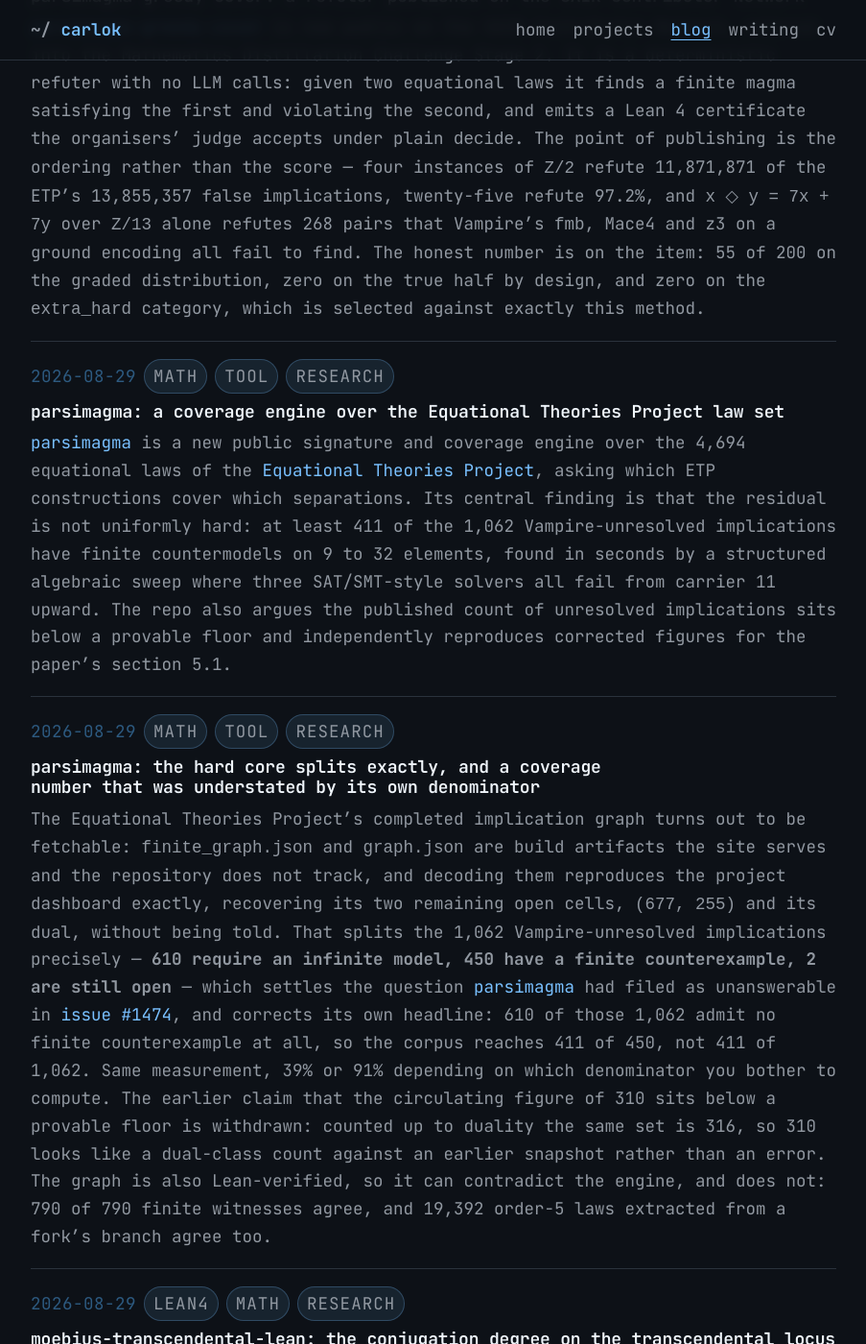
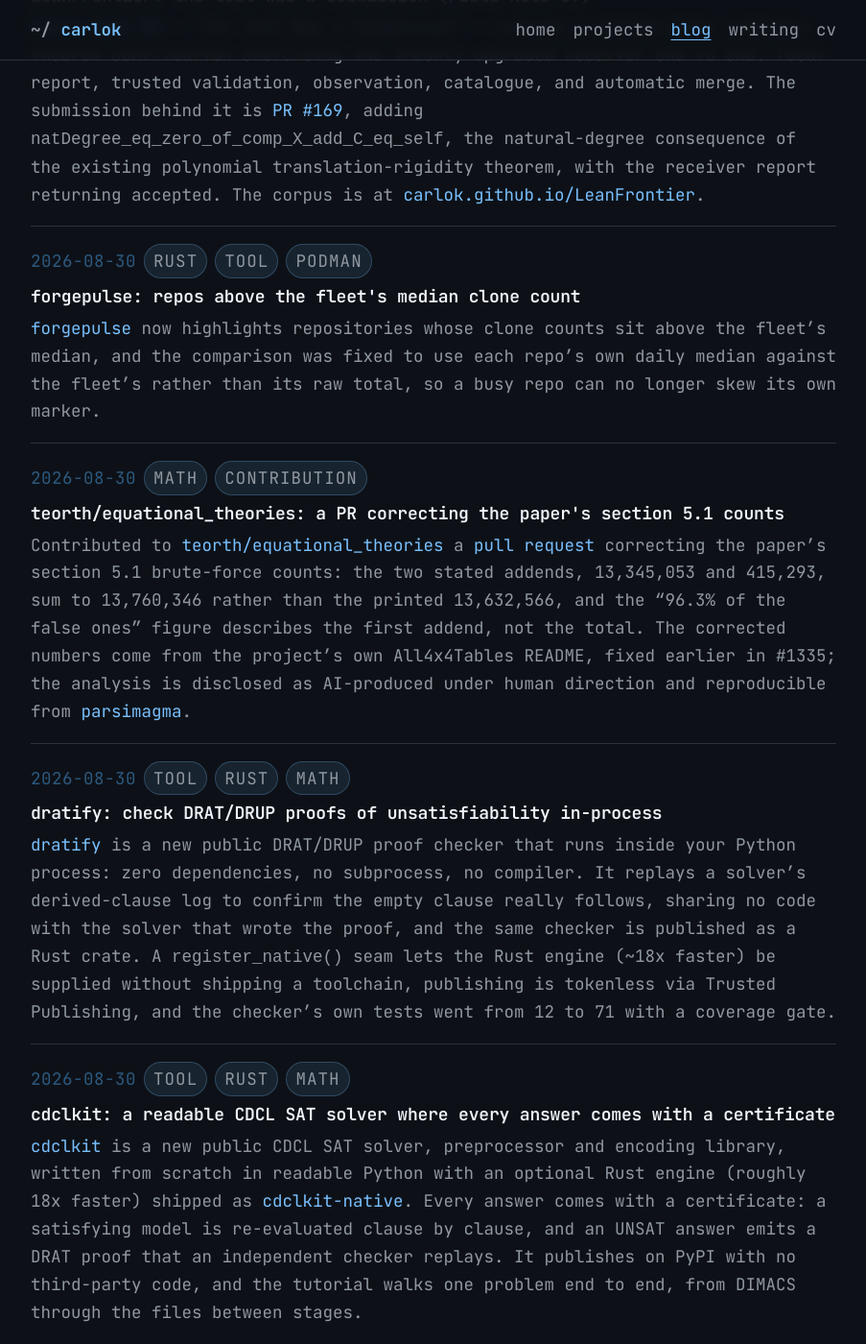
Before and after one commit to carlok/carlok.github.io, a Jekyll site: the page built from blog.md, in a window 1280 px wide and 1400 px high, scrolled down 745 px. Shown: the whole window at 96% size, without its empty margins (188-1091 px from the left). Built offline with Jekyll 4.4.1, drawn with Linux system fonts in a browser that asks for light colours; some of the changed text lies outside the part shown.

Commit message:
posts: cdclkit, dratify, LeanFrontier Field Note 09, equational_theories#1473, forgepulse median; projects: add cdclkit + dratify

```diff
--- /dev/null
+++ b/_posts/2026-08-30-cdclkit.md
@@ -0,0 +1,14 @@
+---
+title: "cdclkit: a readable CDCL SAT solver where every answer comes with a certificate"
+date: 2026-08-30
+tags: [tool, rust, math]
+---
+
+[cdclkit](https://github.com/carlok/cdclkit) is a new public CDCL SAT solver,
+preprocessor and encoding library, written from scratch in readable Python
+with an optional Rust engine (roughly 18x faster) shipped as
+[cdclkit-native](https://pypi.org/project/cdclkit-native/). Every answer comes
+with a certificate: a satisfying model is re-evaluated clause by clause, and an
+UNSAT answer emits a DRAT proof that an independent checker replays. It
+publishes on PyPI with no third-party code, and the tutorial walks one problem
+end to end, from DIMACS through the files between stages.
--- /dev/null
+++ b/_posts/2026-08-30-dratify.md
@@ -0,0 +1,14 @@
+---
+title: "dratify: check DRAT/DRUP proofs of unsatisfiability in-process"
+date: 2026-08-30
+tags: [tool, rust, math]
+---
+
+[dratify](https://github.com/carlok/dratify) is a new public DRAT/DRUP proof
+checker that runs inside your Python process: zero dependencies, no subprocess,
+no compiler. It replays a solver's derived-clause log to confirm the empty
+clause really follows, sharing no code with the solver that wrote the proof,
+and the same checker is published as a Rust crate. A `register_native()` seam
+lets the Rust engine (~18x faster) be supplied without shipping a toolchain,
+publishing is tokenless via Trusted Publishing, and the checker's own tests
+went from 12 to 71 with a coverage gate.
--- /dev/null
+++ b/_posts/2026-08-30-equational-theories-1473.md
@@ -0,0 +1,15 @@
+---
+title: "teorth/equational_theories: a PR correcting the paper's section 5.1 counts"
+date: 2026-08-30
+tags: [math, contribution]
+---
+
+Contributed to [teorth/equational_theories](https://github.com/teorth/equational_theories)
+a [pull request](https://github.com/teorth/equational_theories/pull/1473)
+correcting the paper's section 5.1 brute-force counts: the two stated addends,
+13,345,053 and 415,293, sum to 13,760,346 rather than the printed 13,632,566,
+and the "96.3% of the false ones" figure describes the first addend, not the
+total. The corrected numbers come from the project's own
+All4x4Tables README, fixed earlier in #1335; the analysis is disclosed as
+AI-produced under human direction and reproducible from
+[parsimagma](https://github.com/carlok/parsimagma).
--- /dev/null
+++ b/_posts/2026-08-30-forgepulse-median.md
@@ -0,0 +1,10 @@
+---
+title: "forgepulse: repos above the fleet's median clone count"
+date: 2026-08-30
+tags: [rust, tool, podman]
+---
+
+[forgepulse](https://github.com/carlok/forgepulse) now highlights repositories
+whose clone counts sit above the fleet's median, and the comparison was fixed
+to use each repo's own daily median against the fleet's rather than its raw
+total, so a busy repo can no longer skew its own marker.
--- /dev/null
+++ b/_posts/2026-08-30-leanfrontier-field-note-09.md
@@ -0,0 +1,16 @@
+---
+title: "LeanFrontier: the test was a submission (Field Note 09)"
+date: 2026-08-30
+tags: [lean4, math, project]
+---
+
+[Field Note 09](https://carlok.github.io/LeanFrontier/notes/field-note-09.html)
+— "The Test Was a Submission" — records a deliberately ordinary theorem
+contribution exercising the freshly upgraded receiver end to end: local
+report, trusted validation, observation, catalogue, and automatic merge. The
+submission behind it is
+[PR #169](https://github.com/carlok/LeanFrontier/pull/169), adding
+`natDegree_eq_zero_of_comp_X_add_C_eq_self`, the natural-degree consequence of
+the existing polynomial translation-rigidity theorem, with the receiver report
+returning accepted. The corpus is at
+[carlok.github.io/LeanFrontier](https://carlok.github.io/LeanFrontier/).
--- a/projects.md
+++ b/projects.md
@@ -30,6 +30,8 @@ permalink: /projects/
 
 ## Math, computation, and formal experiments
 
+- [cdclkit](https://github.com/carlok/cdclkit) — readable, self-checking CDCL SAT solver, preprocessor, and encoding library: every answer comes with a certificate (models re-checked, UNSAT backed by a DRAT proof an independent checker replays).
+- [dratify](https://github.com/carlok/dratify) — in-process DRAT/DRUP unsatisfiability proof checker for Python and Rust: zero dependencies, with an optional Rust accelerator.
 - [parsimagma](https://github.com/carlok/parsimagma) — magma signature and coverage engine over the Equational Theories Project law set.
 - [diaz-modulus-lean](https://github.com/carlok/diaz-modulus-lean) — Lean 4 formalization of a negative result on Diaz's modulus conjecture: a candidate's conjugate is a rational function of it, so no algebraic-hull matrix statement can separate it from an ordinary complex number.
 - [erdos-straus-offset-lean](https://github.com/carlok/erdos-straus-offset-lean) — Lean 4-verified fixed-divisor offset construction for 4/n = 1/x + 1/y + 1/z (not a proof of Erdős–Straus).
```
